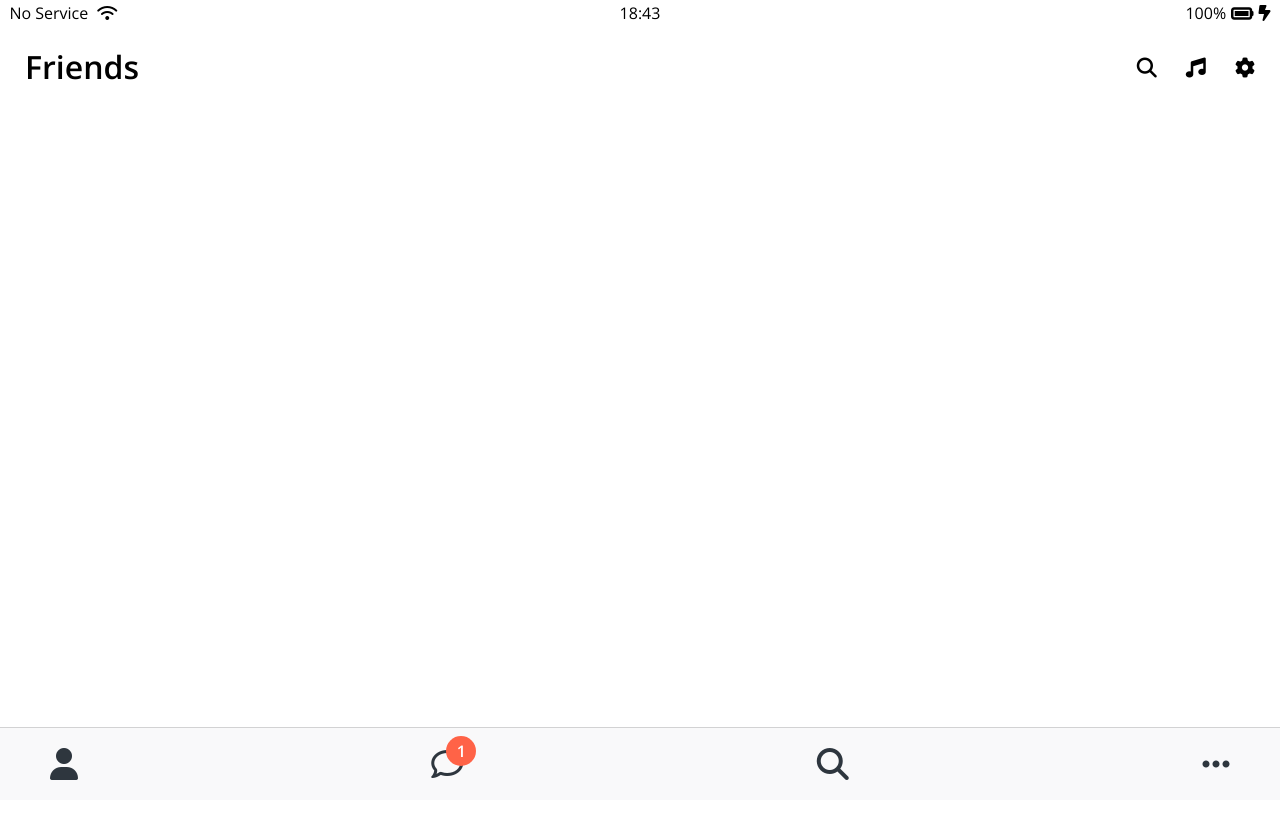
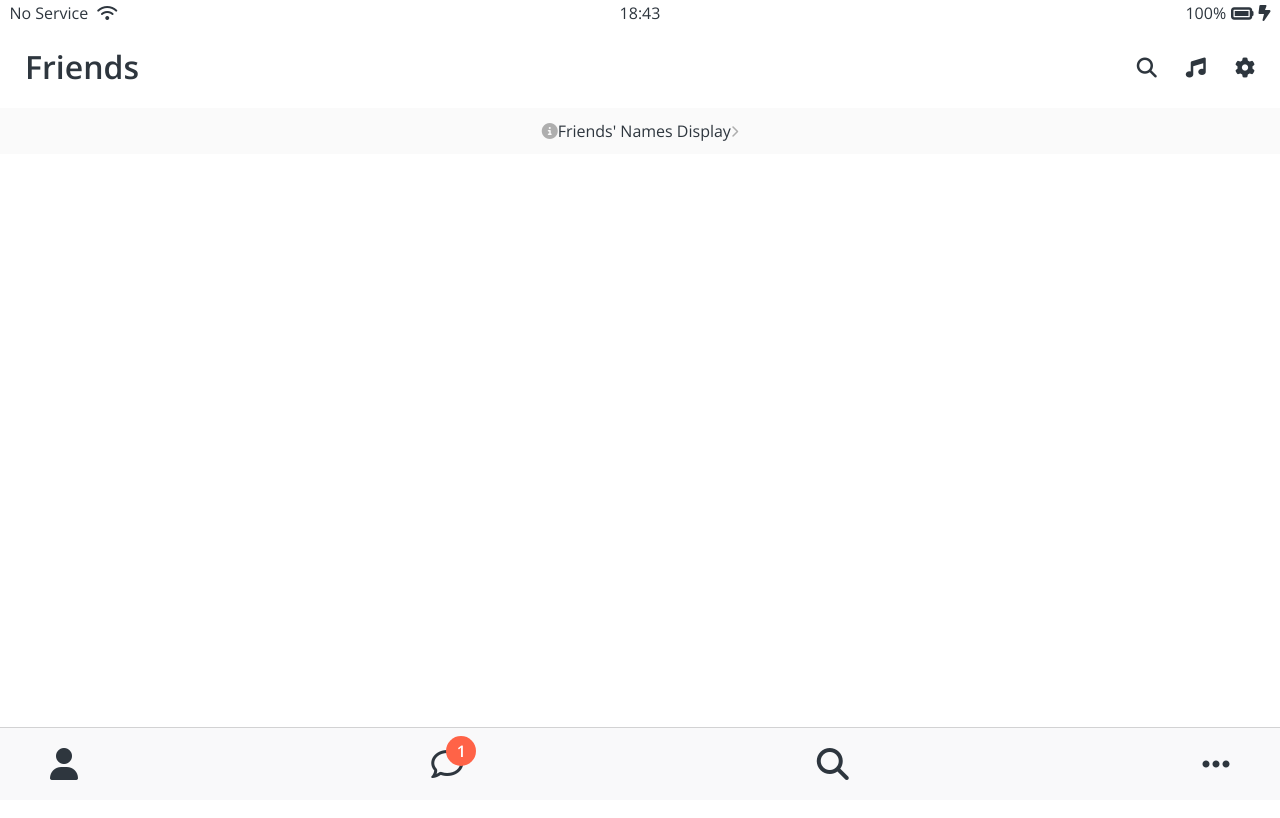
Before and after one commit to sageherb/kokoa-clone, a plain HTML site: page friends.html in a window 1280 px wide. Shown: the top 818 px of the page. Drawn offline with nearby package versions, Linux system fonts and the light colour scheme.

Commit message:
Added friends display link

```diff
--- a/css/components/nav-bar.css
+++ b/css/components/nav-bar.css
@@ -15,7 +15,6 @@
 
 .nav__link {
     position: relative;
-    color: #2e363e;
 
 }
 
--- /dev/null
+++ b/css/screens/friends.css
@@ -0,0 +1,11 @@
+#friends-display-link {
+    text-align: center;
+    display: block;
+    background-color: #fafafa;
+    padding: 15px 0px;
+    font-size: 16px;
+}
+
+#friends-display-link i {
+    color: rgba(0, 0, 0, 0.3);
+}
--- a/css/styles.css
+++ b/css/styles.css
@@ -10,8 +10,9 @@
 
 /* Screens */
 @import "screens/login.css";
+@import "screens/friends.css";
 
 body {
+    color: #2e363e;
     font-family: 'Open Sans', sans-serif;
-    height: 1000vh;
 }
--- a/friends.html
+++ b/friends.html
@@ -32,6 +32,10 @@
         </div>
     </header>
 
+    <a id="friends-display-link" href="">
+        <i class="fa-solid fa-circle-info"></i>Friends' Names Display<i class="fa-solid fa-chevron-right fa-xs"></i>
+    </a>
+
     <nav class="nav">
         <ul class="nav__list">
             <li class="nav__btn">
```
